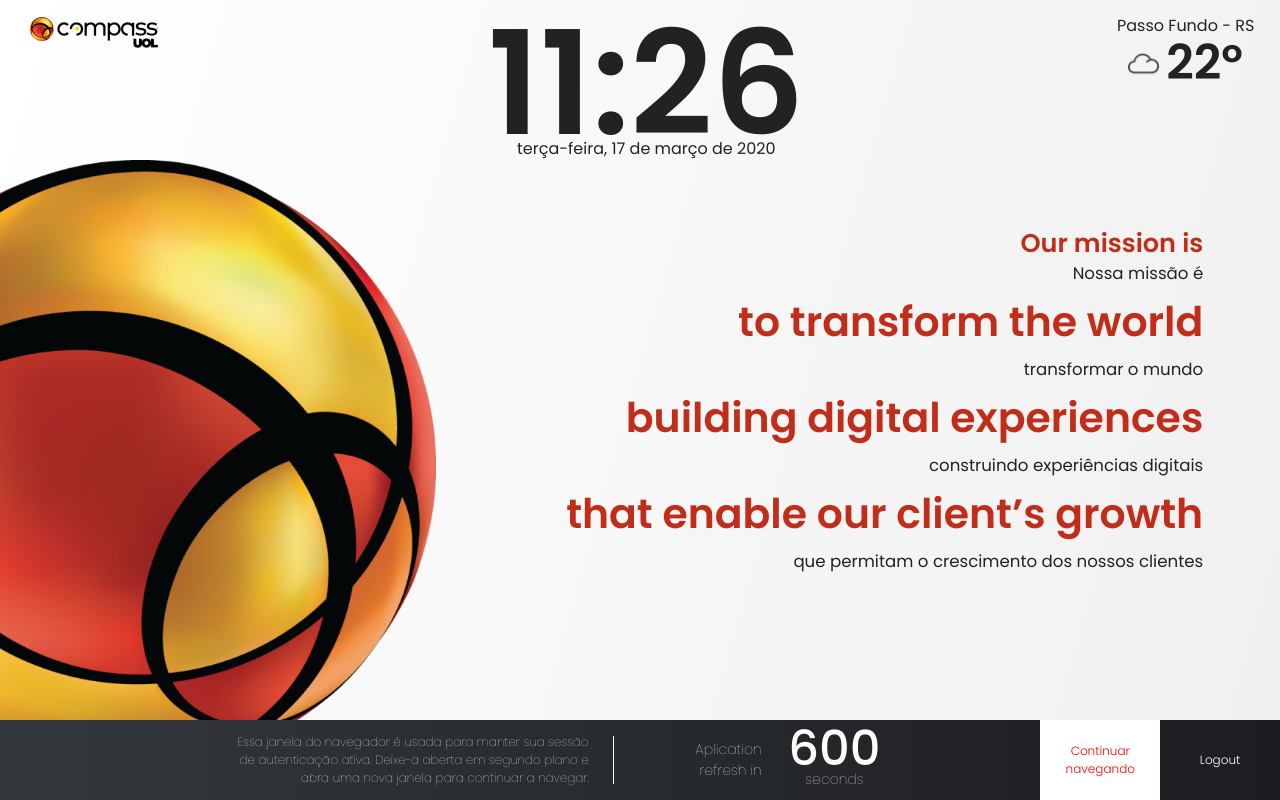
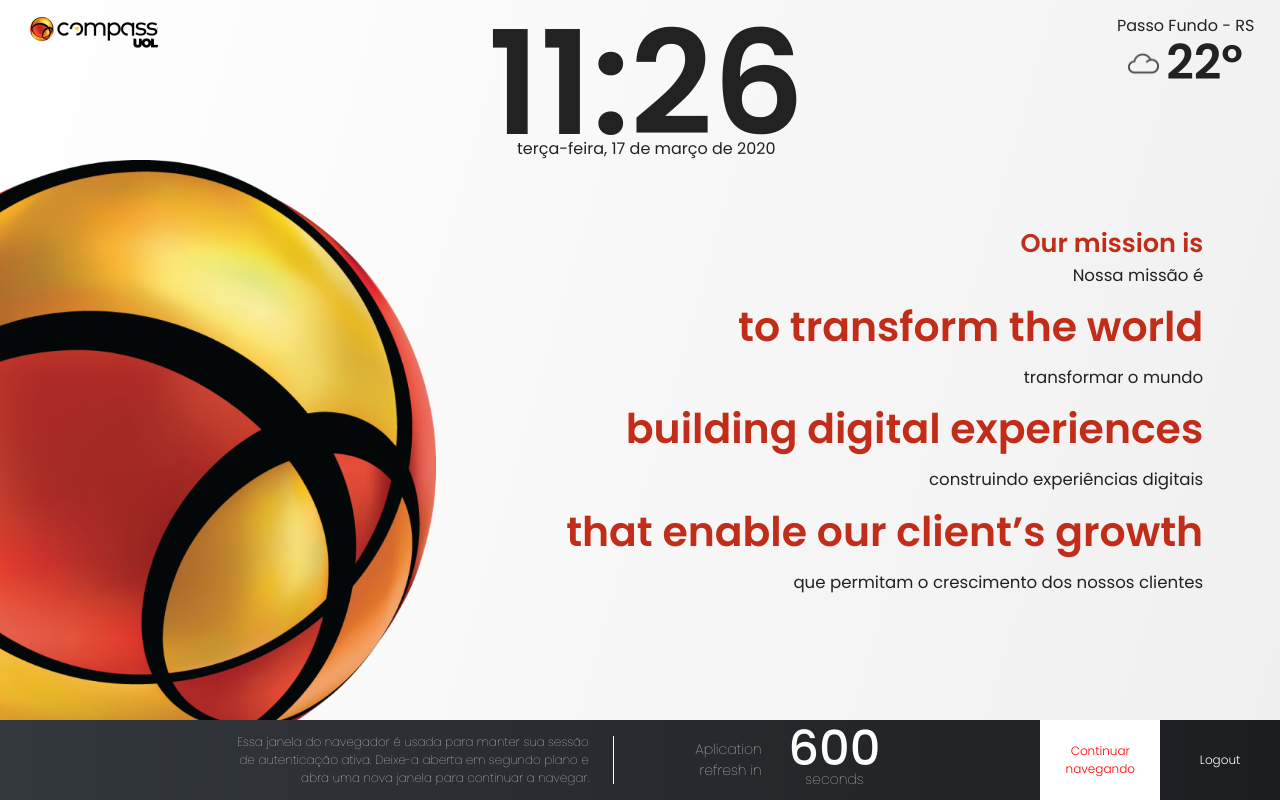
Before and after one commit to BernardoBrum/Vue_Logon, a Vue app: page /home in a window 1280 px wide. Built offline with nearby package versions, Linux system fonts and the light colour scheme.

Commit message:
Style: fix buttons size

```diff
--- a/src/containers/content/index.scss
+++ b/src/containers/content/index.scss
@@ -1,7 +1,7 @@
 .content {
   display: flex;
   height: 80vh;
-  line-height: 3em;
+  line-height: 3.2em;
   justify-content: space-between;
   text-align: end;
 }
--- a/src/containers/footer/index.scss
+++ b/src/containers/footer/index.scss
@@ -70,14 +70,14 @@
   justify-content: center;
   height: 100%;
   color: red;
-  width: 20%;
+  width: 25%;
   display: flex;
   flex-direction: column;
   align-items: center;
 }
 
 .logout {
-  width: 20%;
+  width: 25%;
   display: flex;
   align-items: center;
   justify-content: center;
```
